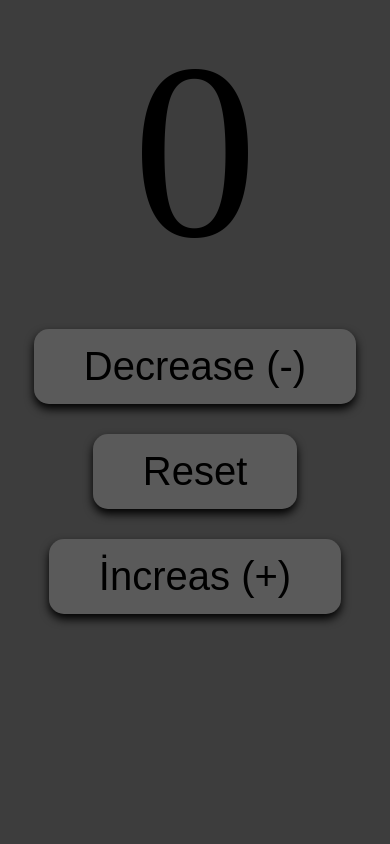
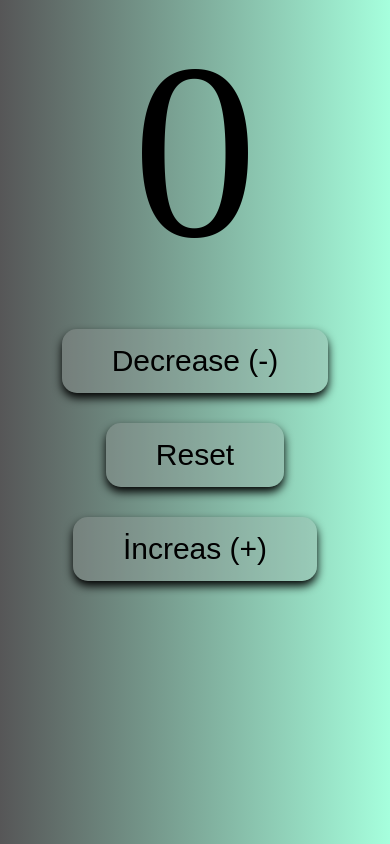
Before and after one commit to ismailmertkarasolak/Counter, a plain HTML site: page index.html in a window 390 px wide. Drawn offline with Linux system fonts and the light colour scheme.

Commit message:
Update stayle.css

```diff
--- a/stayle.css
+++ b/stayle.css
@@ -1,5 +1,5 @@
 body{
-    background-color: rgb(61, 61, 61);
+    background: linear-gradient(to right, rgb(86, 86, 87),rgb(166, 255, 221));
     text-align: center;
     transition: 0.3s;
 }
@@ -86,7 +86,7 @@ button{
 
 @media only screen and (max-width: 400px){
     button{
-        font-size: 40px;
+        font-size: 30px;
         margin: 15px;
     }
 
```
